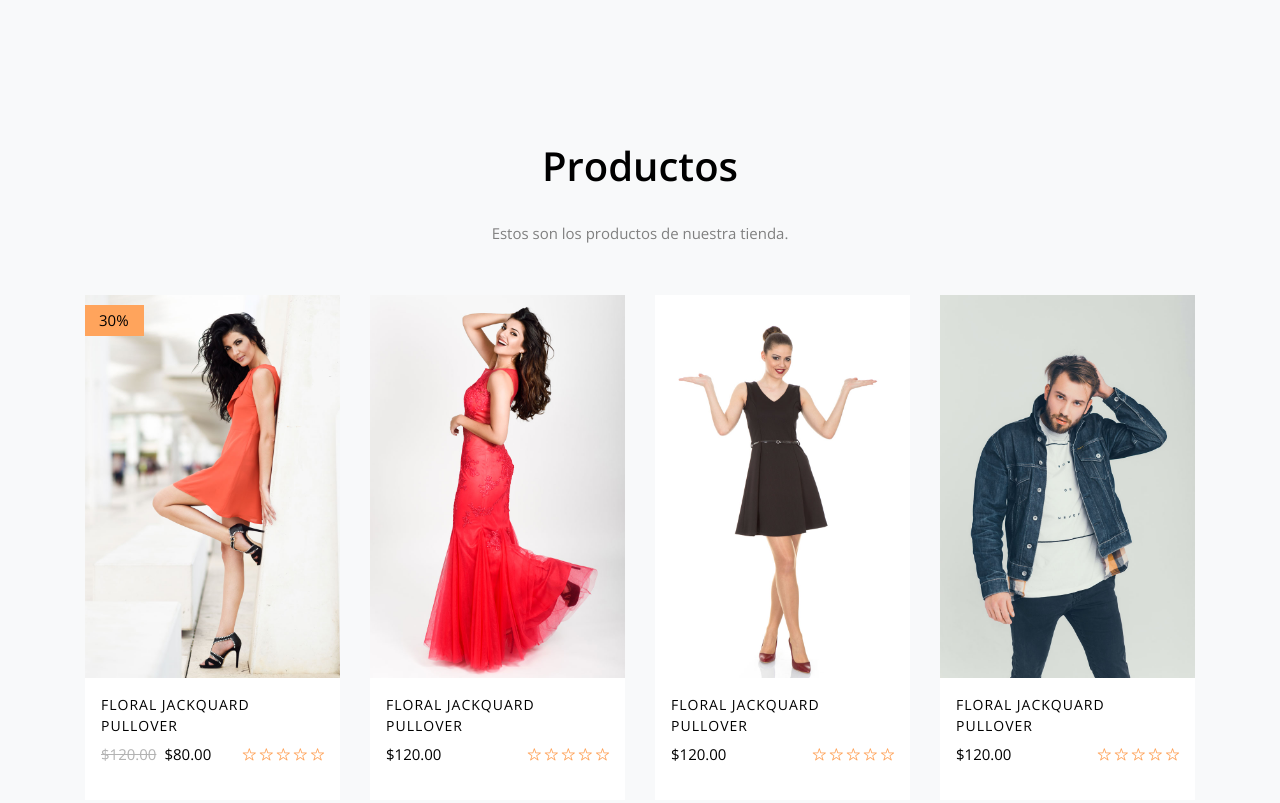
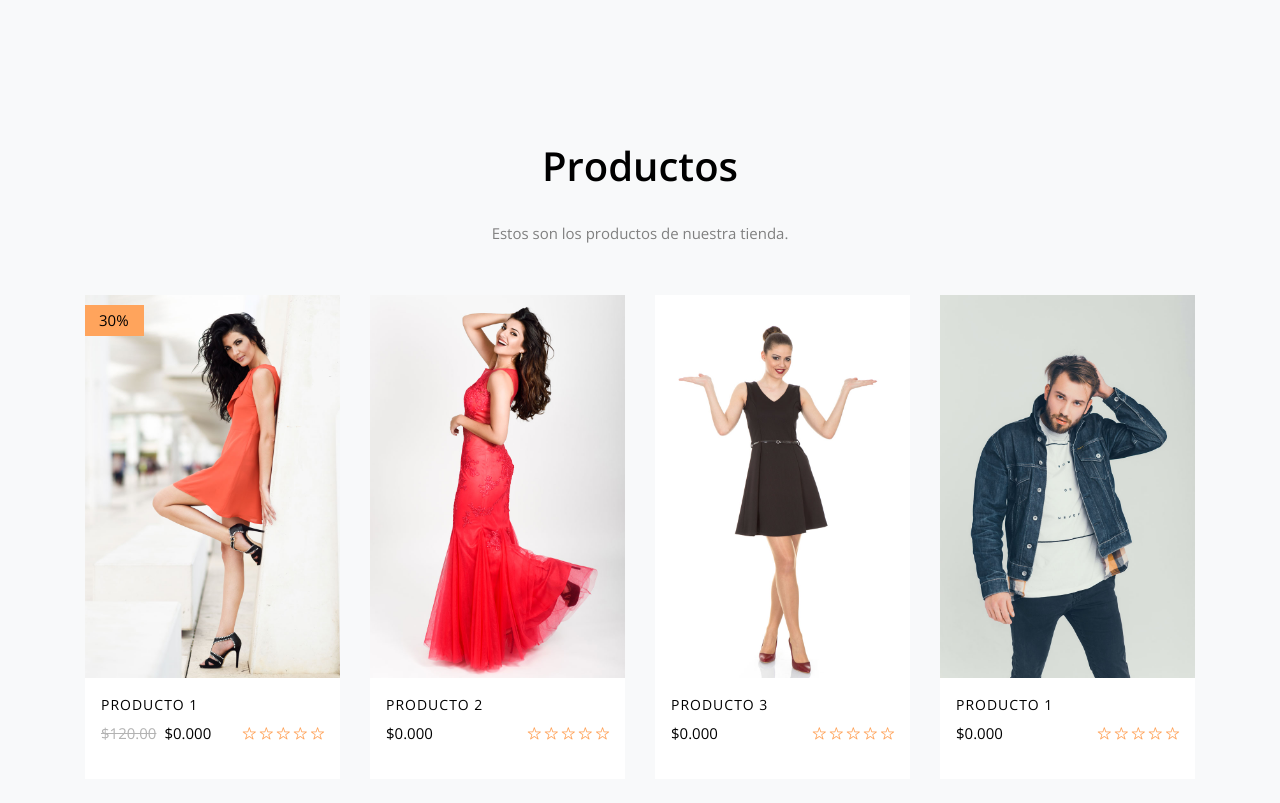
Before and after one commit to mscoldev/Mintic-ecomerce-NRC2122-Equipo1, a plain HTML site: page index.html in a window 1280 px wide. Shown: the part 1856-2659 px from the top of the page. Drawn offline with nearby package versions, Linux system fonts and the light colour scheme; some packages are replaced by stand-ins of ours; no server answers; files whose address does not match are found by name.

Commit message:
Update index.html

```diff
--- a/index.html
+++ b/index.html
@@ -277,10 +277,10 @@
                             <div class="overlay"></div>
                         </a>
                         <div class="text py-3 px-3">
-                            <h3><a href="#">Floral Jackquard Pullover</a></h3>
+                            <h3><a href="#">Producto 1</a></h3>
                             <div class="d-flex">
                                 <div class="pricing">
-                                    <p class="price"><span class="mr-2 price-dc">$120.00</span><span class="price-sale">$80.00</span></p>
+                                    <p class="price"><span class="mr-2 price-dc">$120.00</span><span class="price-sale">$0.000</span></p>
                                 </div>
                                 <div class="rating">
                                     <p class="text-right">
@@ -305,10 +305,10 @@
                             <div class="overlay"></div>
                         </a>
                         <div class="text py-3 px-3">
-                            <h3><a href="#">Floral Jackquard Pullover</a></h3>
+                            <h3><a href="#">Producto 2</a></h3>
                             <div class="d-flex">
                                 <div class="pricing">
-                                    <p class="price"><span>$120.00</span></p>
+                                    <p class="price"><span>$0.000</span></p>
                                 </div>
                                 <div class="rating">
                                     <p class="text-right">
@@ -333,10 +333,10 @@
                             <div class="overlay"></div>
                         </a>
                         <div class="text py-3 px-3">
-                            <h3><a href="#">Floral Jackquard Pullover</a></h3>
+                            <h3><a href="#">Producto 3</a></h3>
                             <div class="d-flex">
                                 <div class="pricing">
-                                    <p class="price"><span>$120.00</span></p>
+                                    <p class="price"><span>$0.000</span></p>
                                 </div>
                                 <div class="rating">
                                     <p class="text-right">
@@ -361,10 +361,10 @@
                             <div class="overlay"></div>
                         </a>
                         <div class="text py-3 px-3">
-                            <h3><a href="#">Floral Jackquard Pullover</a></h3>
+                            <h3><a href="#">Producto 1</a></h3>
                             <div class="d-flex">
                                 <div class="pricing">
-                                    <p class="price"><span>$120.00</span></p>
+                                    <p class="price"><span>$0.000</span></p>
                                 </div>
                                 <div class="rating">
                                     <p class="text-right">
@@ -481,7 +481,7 @@
             <div class="container">
                 <div class="row d-flex justify-content-center py-5">
                     <div class="col-md-7 text-center heading-section ftco-animate">
-                        <h2>Subcribe to our Newsletter</h2>
+                        <h2>Suscr</h2>
                         <div class="row d-flex justify-content-center mt-5">
                             <div class="col-md-8">
                                 <form action="#" class="subscribe-form">
```
